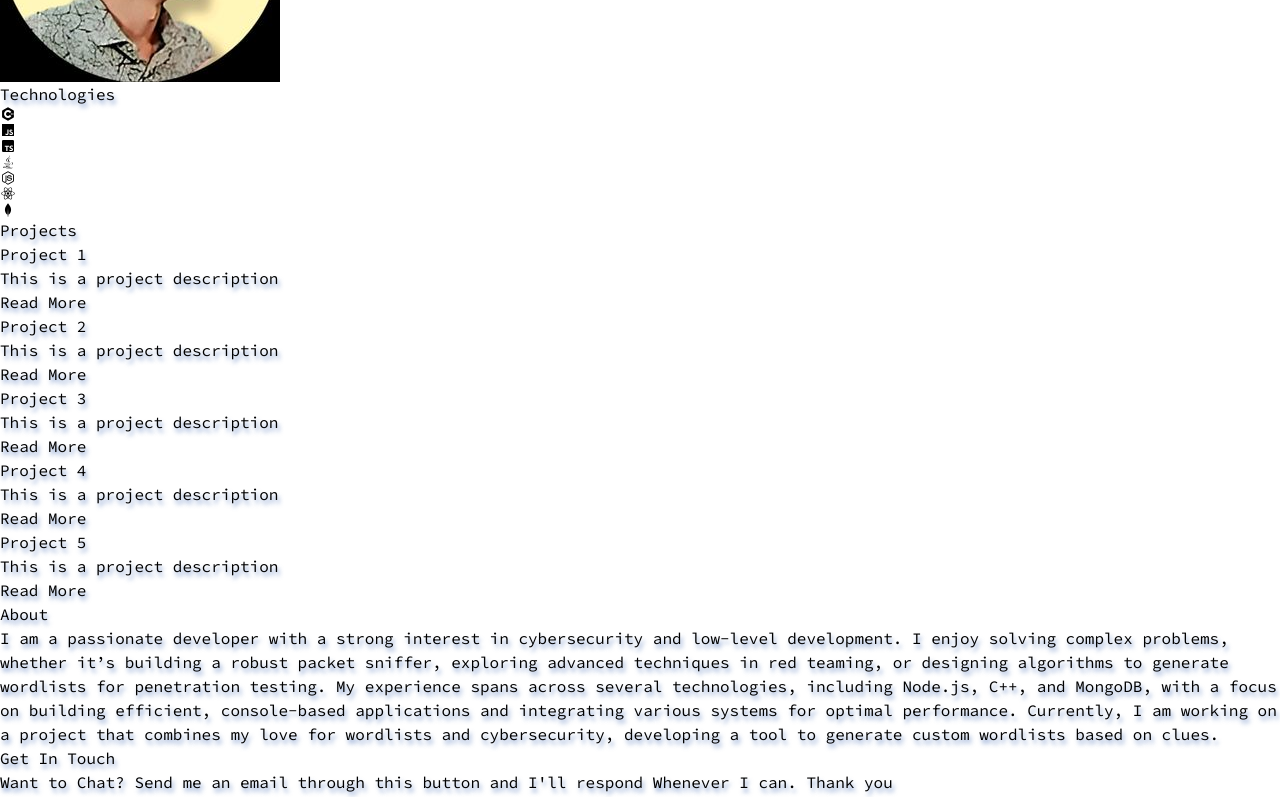
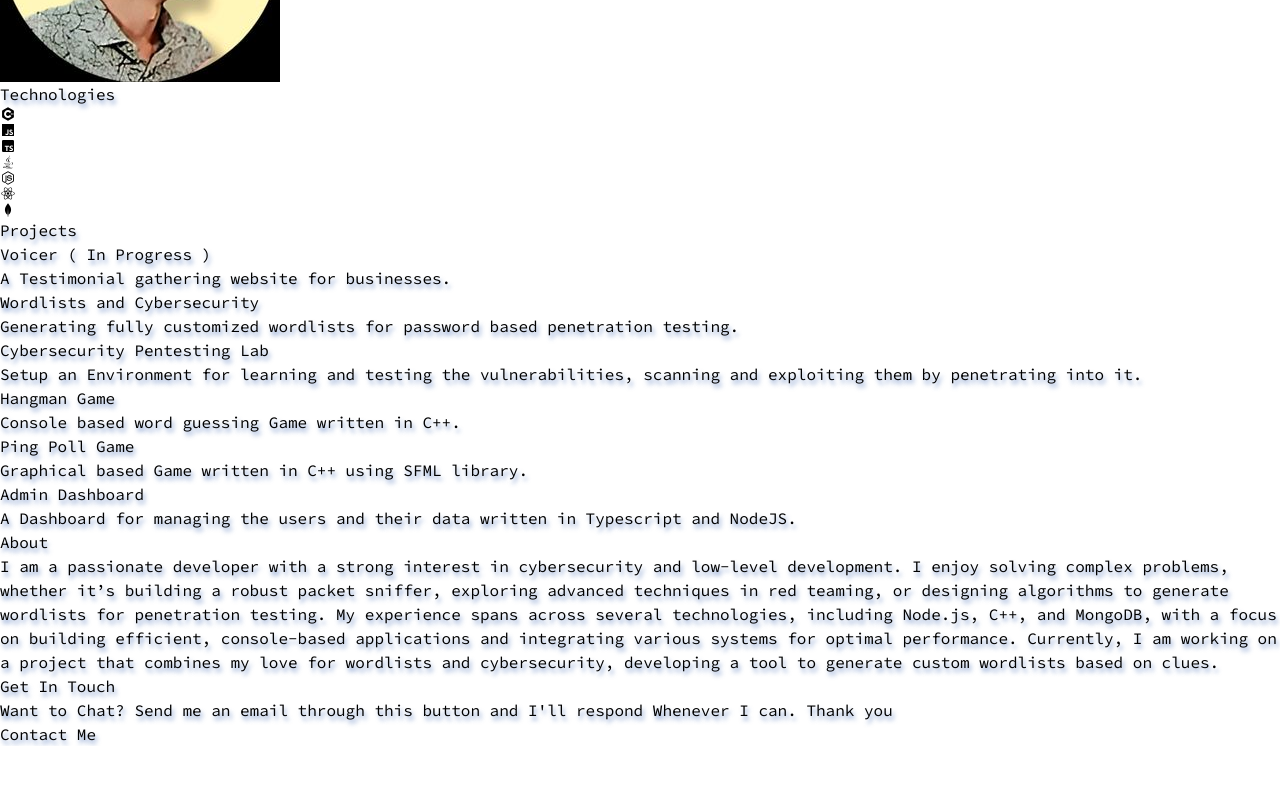
Before and after one commit to TejasKakani/myportfolio, a React (Vite) app: page / in a window 1280 px wide. Shown: the part 564-1361 px from the top of the page. After the commit the page ends 1310 px from the top, so only its background shows below. Built offline with nearby package versions, Linux system fonts and the light colour scheme.

Commit message:
added project titles and description

```diff
--- a/src/components/Projects.jsx
+++ b/src/components/Projects.jsx
@@ -18,7 +18,6 @@ function Card({title, description, link}) {
             <div className="bg-white p-4 rounded-lg shadow-lg h-96 w-80">
                 <h1 className="font-bold text-xl text-center">{title}</h1>
                 <p className="text-center text-wrap overflow-hidden">{description}</p>
-                <a href={link} className="text-blue-500">Read More</a>
             </div>
         </motion.div>
     );
@@ -31,11 +30,12 @@ function Projects() {
     <div id="projects" className="h-screen ">
       <h1 className="pt-28 justify-self-center text-4xl font-bold bg-gradient-to-r from-purple-500 via-pink-500 to-red-500 bg-clip-text text-transparent">Projects</h1>
         <div className="flex p-20 gap-4 overflow-x-auto">
-            <Card title="Project 1" description="This is a project description" link="https://www.google.com" />
-            <Card title="Project 2" description="This is a project description" link="https://www.google.com" />
-            <Card title="Project 3" description="This is a project description" link="https://www.google.com" />
-            <Card title="Project 4" description="This is a project description" link="https://www.google.com" />
-            <Card title="Project 5" description="This is a project description" link="https://www.google.com" />
+            <Card title="Voicer ( In Progress )" description="A Testimonial gathering website for businesses." />
+            <Card title="Wordlists and Cybersecurity" description="Generating fully customized wordlists for password based penetration testing." />
+            <Card title="Cybersecurity Pentesting Lab" description="Setup an Environment for learning and testing the vulnerabilities, scanning and exploiting them by penetrating into it." />
+            <Card title="Hangman Game" description="Console based word guessing Game written in C++." />
+            <Card title="Ping Poll Game" description="Graphical based Game written in C++ using SFML library." />
+            <Card title="Admin Dashboard" description="A Dashboard for managing the users and their data written in Typescript and NodeJS." />
         </div>
     </div>
     </>
```
